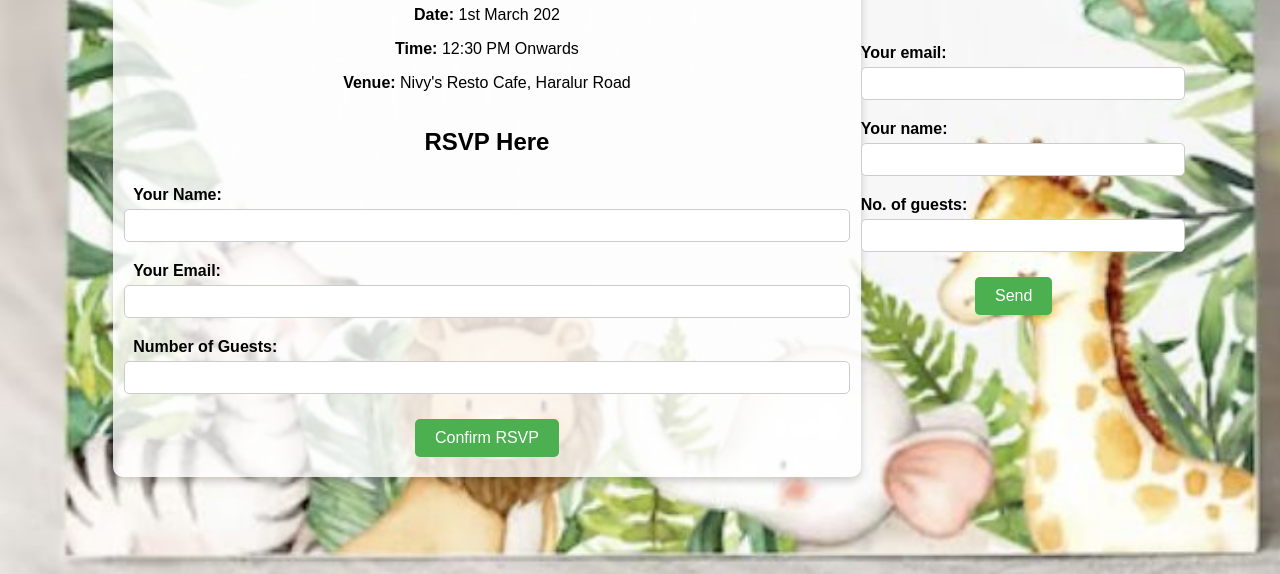
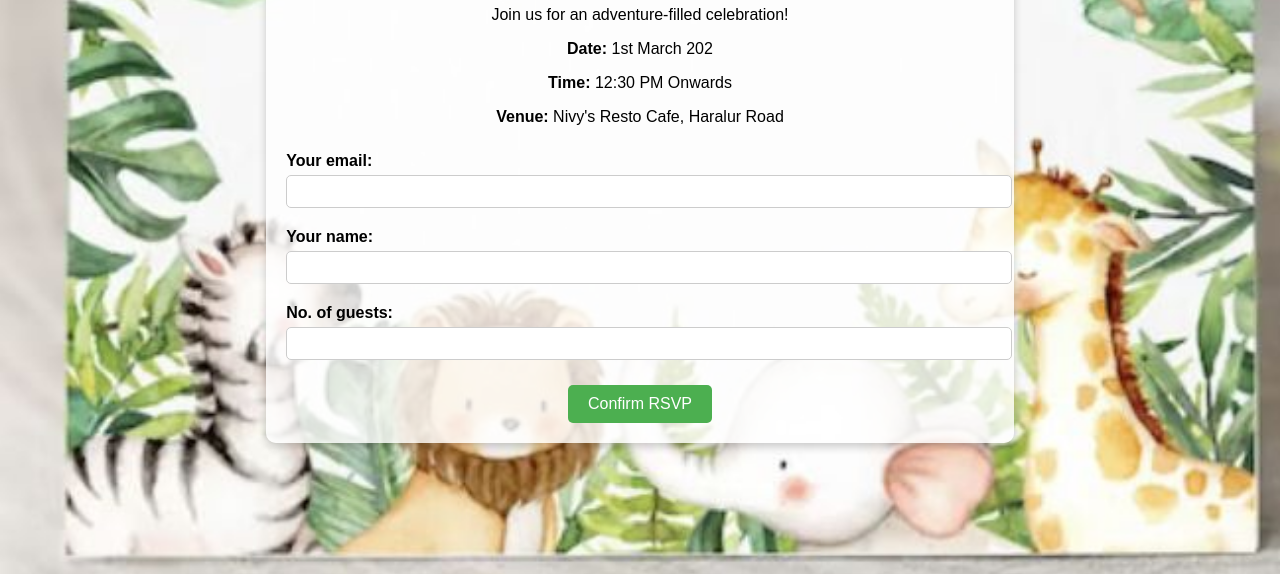
Before and after one commit to SnehaMicrosoft/VedBirthdayInvite, a plain HTML site: page index.html in a window 1280 px wide. Shown: the part 226-800 px from the top of the page. Drawn offline with Linux system fonts and the light colour scheme.

Commit message:
Update index.html

```diff
--- a/index.html
+++ b/index.html
@@ -65,23 +65,7 @@
         <p><strong>Date:</strong> 1st March 202</p>
         <p><strong>Time:</strong> 12:30 PM Onwards </p>
         <p><strong>Venue:</strong> Nivy's Resto Cafe, Haralur Road </p>
-
-        <form id="rsvp-form">
-            <h2>RSVP Here</h2>
-            <label for="name">Your Name:</label>
-            <input type="text" id="name" name="name" required>
-
-            <label for="email">Your Email:</label>
-            <input type="email" id="email" name="email" required>
-
-            <label for="guests">Number of Guests:</label>
-            <input type="number" id="guests" name="guests" min="1" required>
-
-            <button type="submit">Confirm RSVP</button>
-        </form>
-    </div>
-</body>
-<form
+        <form
   action="https://formspree.io/f/xldgoybq"
   method="POST"
 >
@@ -98,6 +82,8 @@
     <input type="number" id="guests" min="1" required>
   </label>
   <!-- your other form fields go here -->
-  <button type="submit">Send</button>
+  <button type="submit">Confirm RSVP</button>
 </form>
+    </div>
+</body>
 </html>
```
